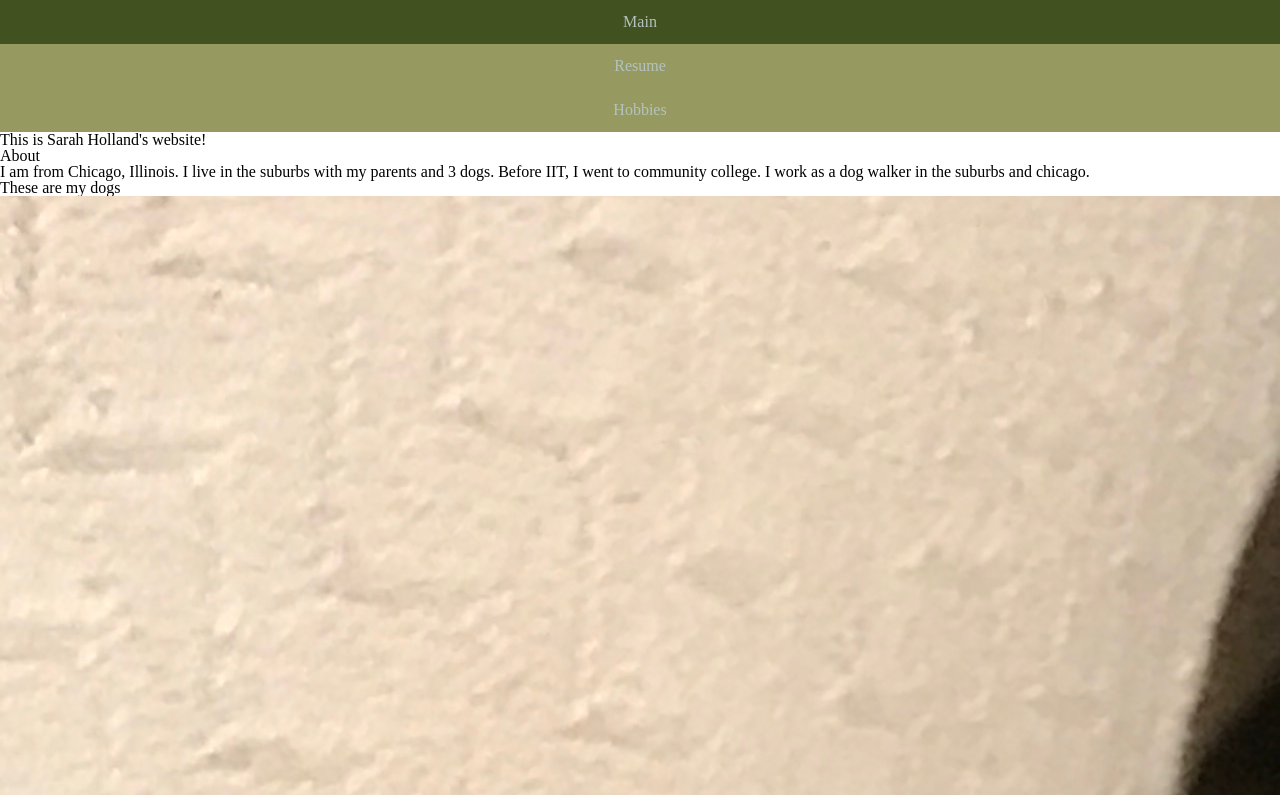
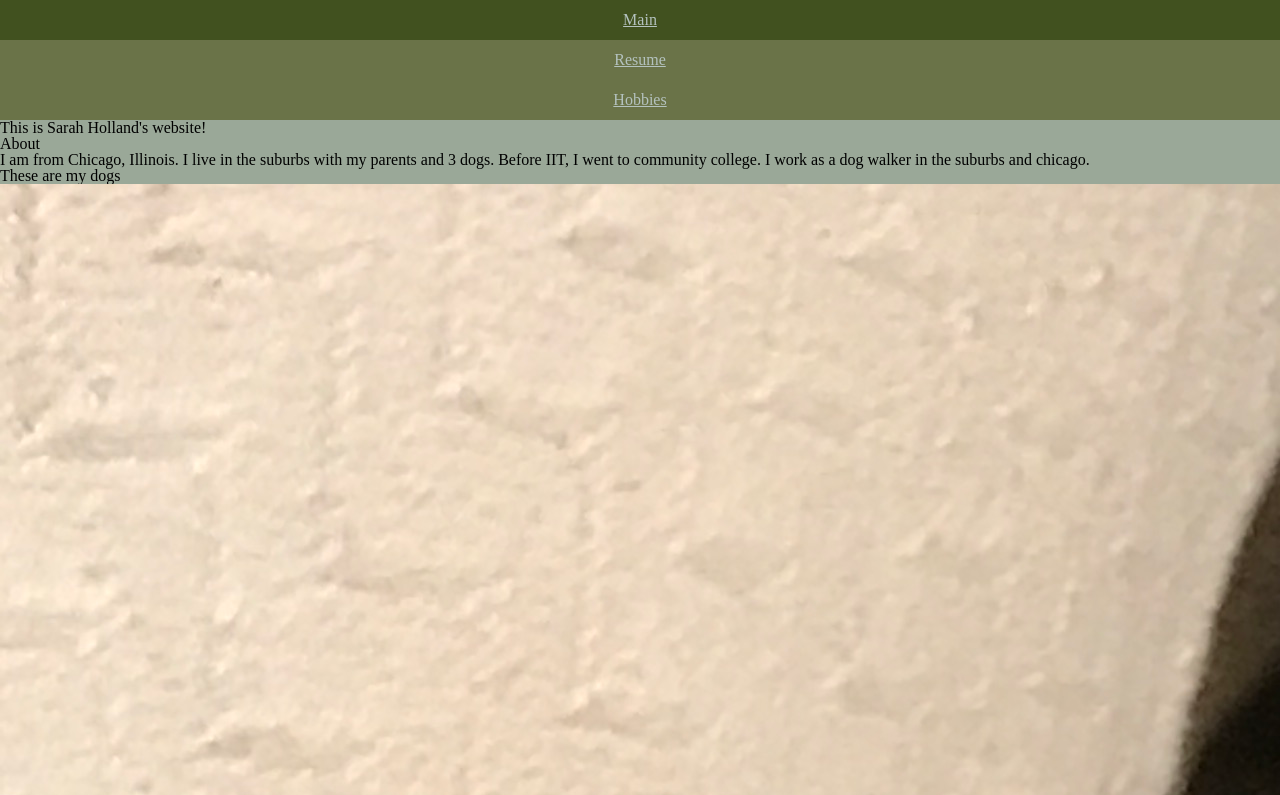
Before and after one commit to Sarhol/Project2, a plain HTML site: page index.html in a window 1280 px wide. Shown: the top 795 px of the page. Drawn offline with Linux system fonts and the light colour scheme.

Commit message:
Add files via upload
updated css and html

```diff
--- a/style.css
+++ b/style.css
@@ -53,13 +53,12 @@ table {
 /* Start of project 2 CSS */
 
 #Menu{
-    background-color: #969A60;
+    background-color: #6A7348;
     color:#B4C2BF;
     font-family: serif;
     overflow: hidden;
     position: :fixed;
     float: center;
-
 }
 
 #Menu a{
@@ -67,11 +66,12 @@ table {
     display: block;
     color: #B4C2BF;
     text-align: center;
-    padding: 14px 16px;
-    text-decoration: none;
+    padding: 12px 14px;
 }
 
 #Menu a:hover{
     background-color: #41511F;
-
+        }
+body {
+    background-color: #9AA898;
 }
```
